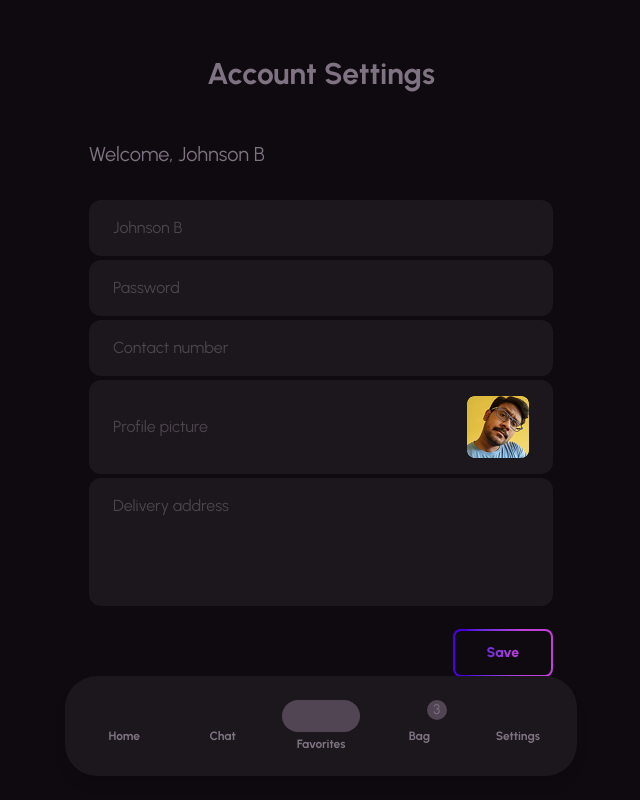
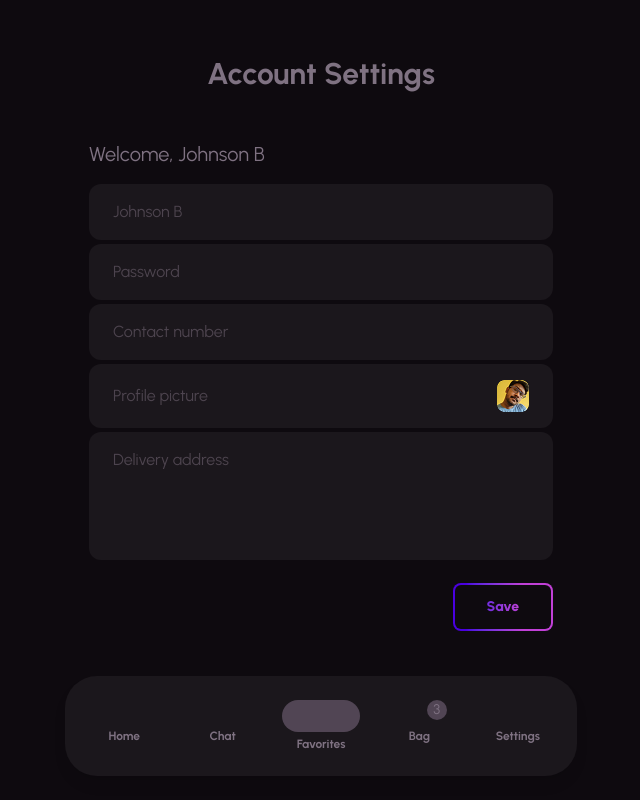
Before and after one commit to johnsonbhaskaran/Food-from-Home, a React (Vite) app: page / in a window 1280 px wide. Shown: the whole page, without its empty margins (319-959 px from the left). Built offline with nearby package versions, Linux system fonts and the light colour scheme; some icons are missing.

Commit message:
Customer Account settings completed

```diff
--- a/src/components/commonComponents/UploadFileInputField.jsx
+++ b/src/components/commonComponents/UploadFileInputField.jsx
@@ -1,4 +1,4 @@
-import ProfilePicture from "../../assets/profile-pic-62px.png";
+import ProfilePictureSmall from "../../assets/profile-pic-32px.png";
 
 const UploadFileInputField = ({ type, value }) => {
   return (
@@ -6,7 +6,7 @@ const UploadFileInputField = ({ type, value }) => {
       <input hidden type={type} placeholder={value} />
       <div className='flex justify-between items-center bg-brand-fore-dark mb-1 px-6 py-4 rounded-xl outline-0 w-full text-brand-text-light/50'>
         Profile picture
-        <img src={ProfilePicture} alt='' />
+        <img src={ProfilePictureSmall} alt='' />
       </div>
     </label>
   );
--- a/src/pages/customerPages/CustomerAccountSettings.jsx
+++ b/src/pages/customerPages/CustomerAccountSettings.jsx
@@ -16,7 +16,7 @@ const CustomerAccountSettings = () => {
       <div className='mx-6 mt-12'>
         <p className='text-xl'>Welcome, {customer.name}</p>
       </div>
-      <div className='space-y-1 mx-6 mt-8'>
+      <div className='space-y-1 mx-6 mt-4'>
         <InputField value={customer.name} type={"text"} />
         <InputField value={"Password"} type={"password"} />
         <InputField value={"Contact number"} type={"tel"} />
```
Also changed, not shown: src/assets/profile-pic-32px.png (added).
